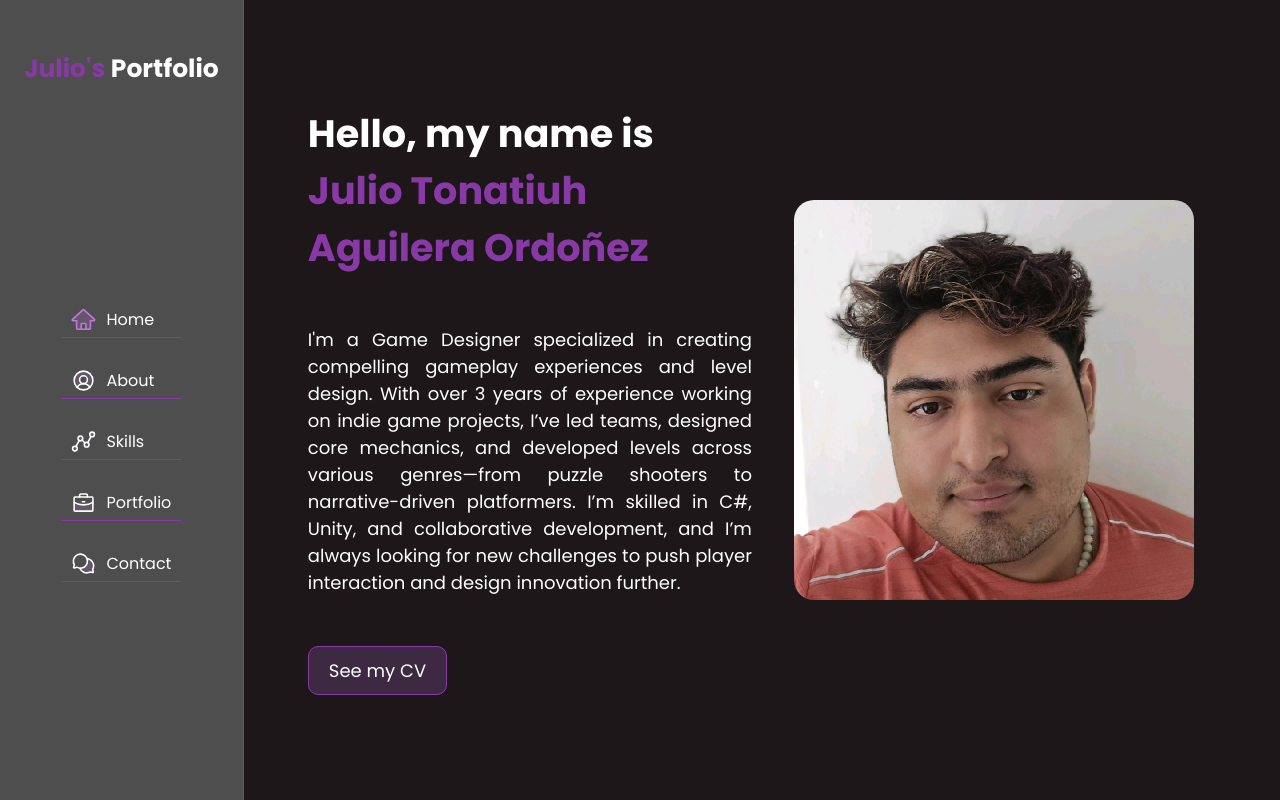
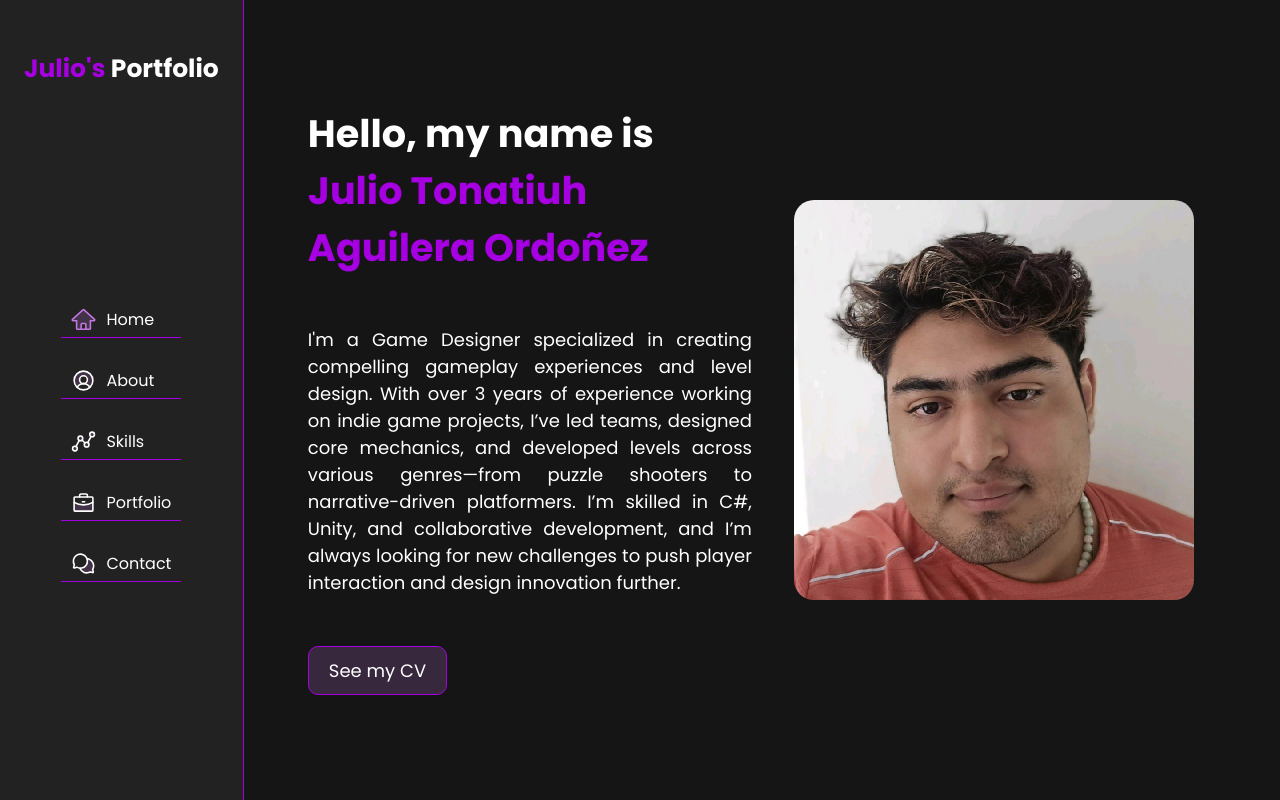
Before and after one commit to Refered/Julio_portfolio, a React (Vite) app: page / in a window 1280 px wide. Built offline with nearby package versions, Linux system fonts and the light colour scheme.

Commit message:
Update App.css

```diff
--- a/src/App.css
+++ b/src/App.css
@@ -1,10 +1,10 @@
 @import url("https://fonts.googleapis.com/css2?family=Mulish:wght@200;300;400;500;600;700;800;900&family=Poppins:wght@100;200;300;400;500;600;700;800;900&display=swap");
 
 :root {
-  --primary_color: #8839a5;
-  --secondary_color: #4e4e4e;
+  --primary_color: #a600e2;
+  --secondary_color: #222222;
   --font_color: #ffffff;
-  --background_color: #1d171a;
+  --background_color: #151515
 }
 
 * {
```
